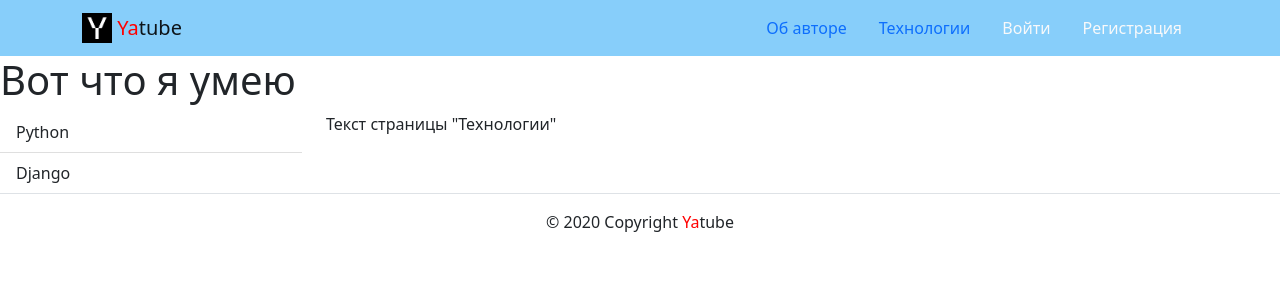
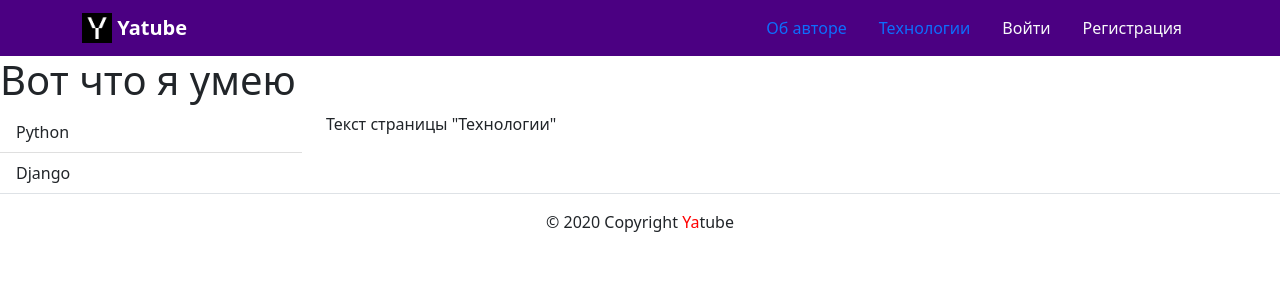
Before and after one commit to marlen2204/yatube_project, a Django app: template yatube/templates/about/tech.html in a window 1280 px wide. Shown: the top 300 px of the page. Run offline with Django 3.2, Linux system fonts and the light colour scheme; the template is opened without the code that fills it: most values are stand-ins (such as "Sample title", 1, 10 or a date in 2020); some libraries are stand-ins or nearby versions.

```diff
--- a/yatube/requirements.txt
+++ /dev/null
@@ -1,3 +0,0 @@
-Django==2.2.19
-pytz==2022.4
-sqlparse==0.4.3
--- a/yatube/templates/includes/header.html
+++ b/yatube/templates/includes/header.html
@@ -3,16 +3,15 @@
     <link rel="stylesheet" href="{% static 'css/bootstrap.min.css' %}">
 </head>
 <header>
-    <nav class="navbar navbar-light" style="background-color: lightskyblue">
+    <nav class="navbar navbar-light" style="background-color: indigo">
         <div class="container">
             <a class="navbar-brand" href="{% url 'posts:index' %}">
                 <img src=" {% static 'img/logo.png' %}" width="30" height="30" class="d-inline-block align-top" alt="">
-                <!-- тег span используется для добавления нужных стилей отдельным участкам текста -->
-                <span style="color:red">Ya</span>tube
+                <b style="color:white">Yatube</b>
             </a>
             {% with request.resolver_match.view_name as view_name %}
-            <ul class="nav nav-pills">
-                <li class="nav-item">
+            <ul class="nav nav-pills" >
+                <li class="nav-item" style="color: indigo">
                     <a class="nav-link {% if view_name  == 'about:author' %} active {% endif %}"
                        href="{% url 'about:author' %}">Об авторе</a>
                 </li>
@@ -21,7 +20,7 @@
                        href="{% url 'about:tech' %}">Технологии</a>
                 </li>
                 {% if request.user.is_authenticated %}
-                <li class="nav-item">
+                <li class="nav-item" style="background-color: indigo">
                     <a class="nav-link" href="{% url 'posts:post_create' %}">Новая запись</a>
                 </li>
                 <li class="nav-item">
```
Also changed, not shown: docker-compose.yml (added, +7 -0 lines), requirements.txt (deleted, +0 -15 lines), README.md, manage.py (renamed from yatube/manage.py), 1 other file.
